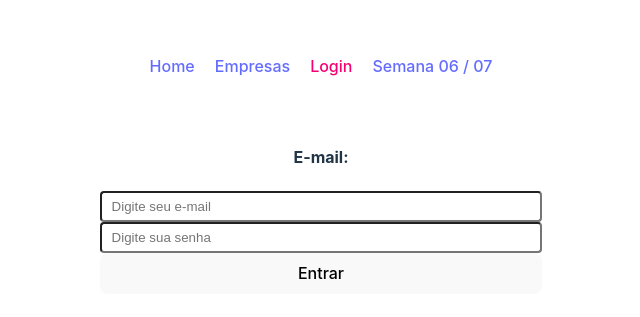
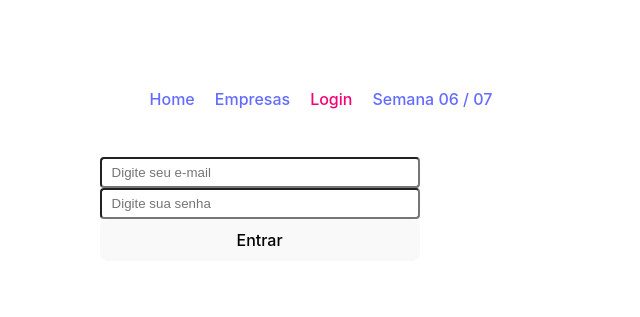
Before and after one commit to FullStack-Coqueiros/aulas-react, a React (Vite) app: page /login in a window 1280 px wide. Shown: the part 249-566 px from the top of the page, without its empty margins (319-959 px from the left). Built offline with nearby package versions, Linux system fonts and the light colour scheme.

Commit message:
Aula 03/07/2023

```diff
--- a/src/pages/Login/Login.jsx
+++ b/src/pages/Login/Login.jsx
@@ -1,11 +1,15 @@
-import { useState, useEffect } from 'react'
+import { useState, useEffect, useRef } from 'react'
 import { useNavigate } from 'react-router-dom';
 import './styles.css'
 
 function Login() {
+
+    const passwordRef = useRef(null)
+
     const [email, setEmail] = useState()
     const [password, setPassword] = useState()
-    const [errorForm, setErrorForm] = useState(false) //
+
+    const [errorForm, setErrorForm] = useState(false)
     const navigate = useNavigate()
 
     useEffect(() => {
@@ -36,28 +40,35 @@ function Login() {
         if (email === 'yan.m.esteves@gmail.com' && password === '12345678') {
             navigate('/')
         } else {
+            passwordRef.current.style.borderColor = 'red'
             setErrorForm(true)
         }
     }
 
+    // const changeColor = () => {
+    //     console.log('MUDAR COR')
+    //
+    // }
+
     return (
-        <form onSubmit={handleSubmit}>
-
-            <h4>E-mail: {email}</h4>
+        <>
+            <form style={{ 'maxWidth': '320px' }} onSubmit={handleSubmit}>
 
                 <input required type="email" value={email}
                     placeholder="Digite seu e-mail"
                     onChange={handleEmailChange} />
 
                 <input required type="password" minLength="6"
-                value={password}
-                placeholder="Digite sua senha"
-                onChange={handlePasswordChange}/>
+                    value={password} ref={passwordRef} placeholder="Digite sua senha"
+                    onChange={handlePasswordChange} />
 
                 {errorForm && <span>E-mail e/ou senha inválidos</span>}
 
                 <button type="submit">Entrar</button>
             </form>
+
+            {/* <button onClick={changeColor}>Mudar cor</button> */}
+        </>
     )
 }
 
```
Also changed, not shown: src/pages/Home/Home.jsx (line endings or trailing spaces). Lines whose indentation alone changed are shown as unchanged.
